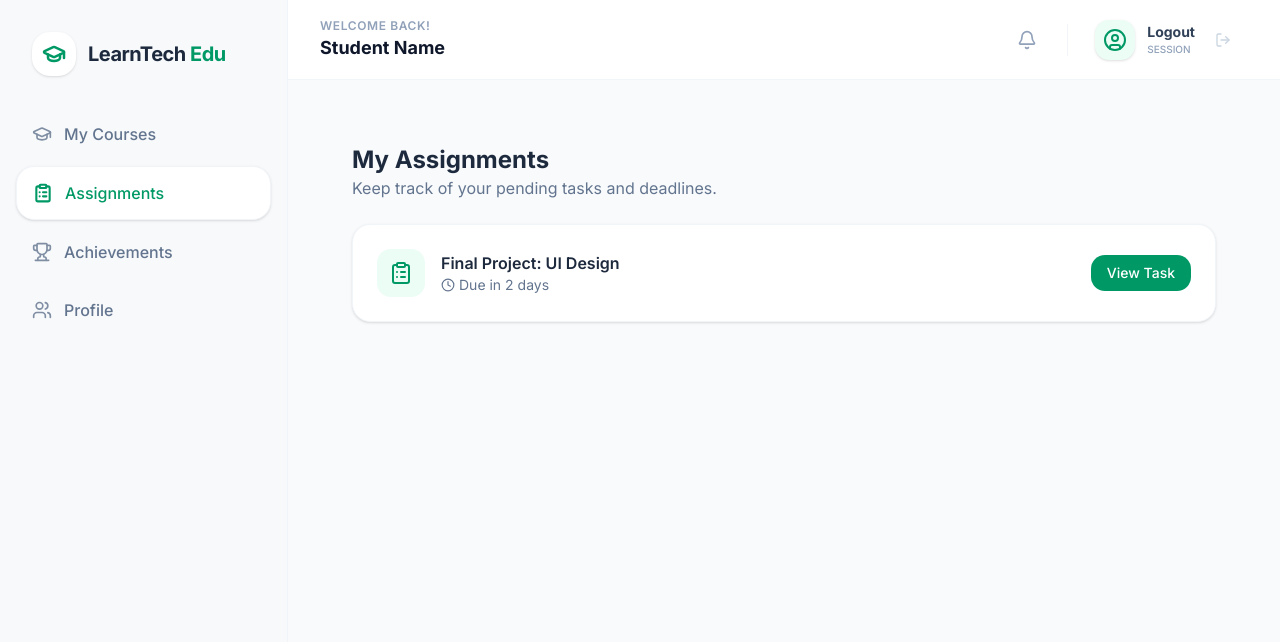
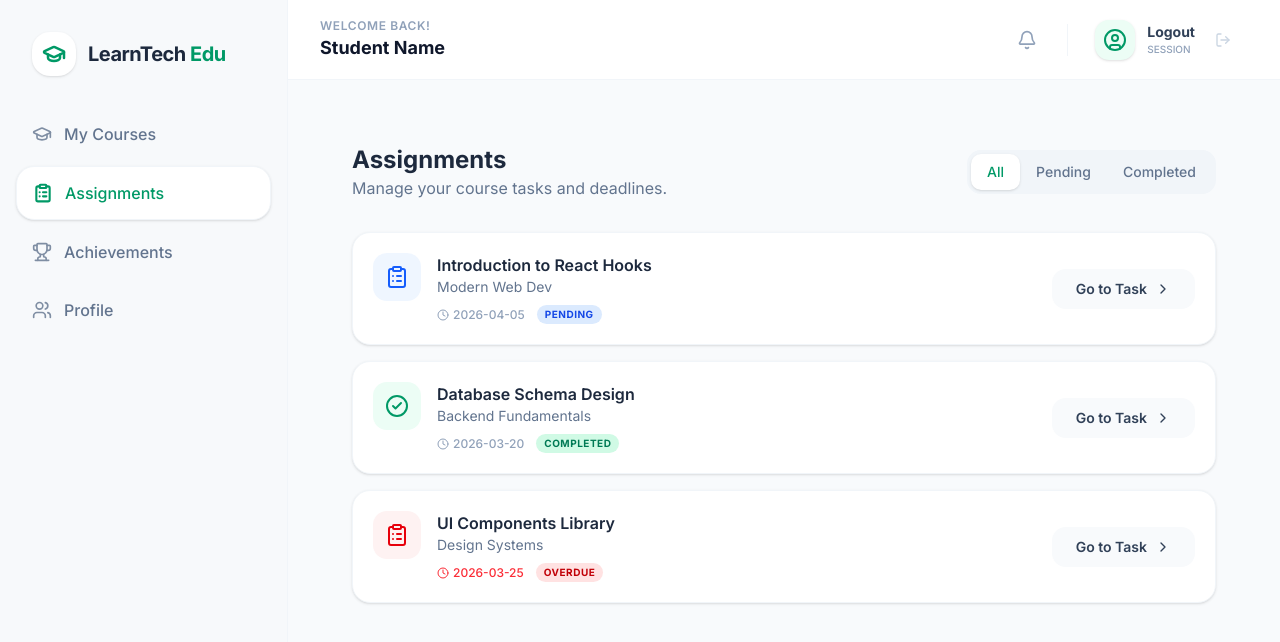
Before and after one commit to rodrigopinto30/learn-tech, a Next.js app in the folder frontend/: page /learn/tasks in a window 1280 px wide. Shown: the top 642 px of the page. Built offline with nearby package versions, Linux system fonts and the light colour scheme.

Commit message:
feat: implement assignments filtering logic and improved task UI

```diff
--- a/frontend/src/app/(protected)/learn/tasks/page.tsx
+++ b/frontend/src/app/(protected)/learn/tasks/page.tsx
@@ -1,34 +1,148 @@
-import { ClipboardList, Clock, CheckCircle2 } from "lucide-react";
+"use client";
+
+import React, { useState } from "react";
+import {
+  ClipboardList,
+  Clock,
+  CheckCircle2,
+  AlertCircle,
+  ChevronRight,
+  Filter,
+} from "lucide-react";
+import { cn } from "@/lib/utils";
+
+const MOCK_TASKS = [
+  {
+    id: 1,
+    title: "Introduction to React Hooks",
+    course: "Modern Web Dev",
+    dueDate: "2026-04-05",
+    status: "pending",
+  },
+  {
+    id: 2,
+    title: "Database Schema Design",
+    course: "Backend Fundamentals",
+    dueDate: "2026-03-20",
+    status: "completed",
+  },
+  {
+    id: 3,
+    title: "UI Components Library",
+    course: "Design Systems",
+    dueDate: "2026-03-25",
+    status: "overdue",
+  },
+];
 
 export default function AssignmentsPage() {
+  const [filter, setFilter] = useState<"all" | "pending" | "completed">("all");
+
+  const filteredTasks = MOCK_TASKS.filter((task) =>
+    filter === "all" ? true : task.status === filter,
+  );
+
   return (
-    <div className="p-8 space-y-6">
-      <header>
-        <h1 className="text-2xl font-bold text-slate-800">My Assignments</h1>
+    <div className="p-8 space-y-8 max-w-5xl mx-auto">
+      <header className="flex flex-col md:flex-row md:items-center justify-between gap-4">
+        <div>
+          <h1 className="text-2xl font-bold text-slate-800">Assignments</h1>
           <p className="text-slate-500">
-          Keep track of your pending tasks and deadlines.
+            Manage your course tasks and deadlines.
           </p>
+        </div>
+
+        <div className="flex bg-slate-100 p-1 rounded-xl w-fit">
+          {["all", "pending", "completed"].map((f) => (
+            <button
+              key={f}
+              onClick={() => setFilter(f as any)}
+              className={cn(
+                "px-4 py-2 text-sm font-medium rounded-lg capitalize transition-all",
+                filter === f
+                  ? "bg-white text-emerald-600 shadow-sm"
+                  : "text-slate-500 hover:text-slate-700",
+              )}
+            >
+              {f}
+            </button>
+          ))}
+        </div>
       </header>
 
       <div className="grid gap-4">
-        <div className="bg-white p-6 rounded-2xl border border-slate-100 shadow-sm flex items-center justify-between">
-          <div className="flex gap-4 items-center">
-            <div className="p-3 bg-emerald-50 rounded-xl text-emerald-600">
+        {filteredTasks.map((task) => (
+          <div
+            key={task.id}
+            className="group bg-white p-5 rounded-2xl border border-slate-100 shadow-sm hover:shadow-md hover:border-emerald-100 transition-all flex flex-col md:flex-row md:items-center justify-between gap-4"
+          >
+            <div className="flex gap-4 items-start">
+              <div
+                className={cn(
+                  "p-3 rounded-xl shrink-0",
+                  task.status === "completed"
+                    ? "bg-emerald-50 text-emerald-600"
+                    : task.status === "overdue"
+                      ? "bg-red-50 text-red-600"
+                      : "bg-blue-50 text-blue-600",
+                )}
+              >
+                {task.status === "completed" ? (
+                  <CheckCircle2 size={24} />
+                ) : (
                   <ClipboardList size={24} />
+                )}
               </div>
               <div>
-              <h3 className="font-semibold text-slate-800">
-                Final Project: UI Design
+                <h3 className="font-semibold text-slate-800 group-hover:text-emerald-700 transition-colors">
+                  {task.title}
                 </h3>
-              <p className="text-sm text-slate-500 flex items-center gap-1">
-                <Clock size={14} /> Due in 2 days
+                <p className="text-sm text-slate-500 mb-2">{task.course}</p>
+                <div className="flex items-center gap-3">
+                  <span
+                    className={cn(
+                      "text-xs flex items-center gap-1 font-medium",
+                      task.status === "overdue"
+                        ? "text-red-500"
+                        : "text-slate-400",
+                    )}
+                  >
+                    <Clock size={12} /> {task.dueDate}
+                  </span>
+                  <span
+                    className={cn(
+                      "text-[10px] uppercase tracking-wider font-bold px-2 py-0.5 rounded-full",
+                      task.status === "completed"
+                        ? "bg-emerald-100 text-emerald-700"
+                        : task.status === "overdue"
+                          ? "bg-red-100 text-red-700"
+                          : "bg-blue-100 text-blue-700",
+                    )}
+                  >
+                    {task.status}
+                  </span>
+                </div>
+              </div>
+            </div>
+
+            <button className="flex items-center justify-center gap-2 px-6 py-2.5 bg-slate-50 text-slate-700 rounded-xl text-sm font-semibold hover:bg-emerald-600 hover:text-white transition-all group/btn">
+              Go to Task
+              <ChevronRight
+                size={16}
+                className="group-hover/btn:translate-x-1 transition-transform"
+              />
+            </button>
+          </div>
+        ))}
+
+        {filteredTasks.length === 0 && (
+          <div className="text-center py-20 bg-slate-50/50 rounded-3xl border-2 border-dashed border-slate-200">
+            <Filter className="mx-auto text-slate-300 mb-4" size={48} />
+            <p className="text-slate-500 font-medium">
+              No assignments found for this filter.
             </p>
           </div>
-          </div>
-          <button className="px-4 py-2 bg-emerald-600 text-white rounded-xl text-sm font-medium hover:bg-emerald-700 transition-colors">
-            View Task
-          </button>
-        </div>
+        )}
       </div>
     </div>
   );
```
Lines whose indentation alone changed are shown as unchanged.
